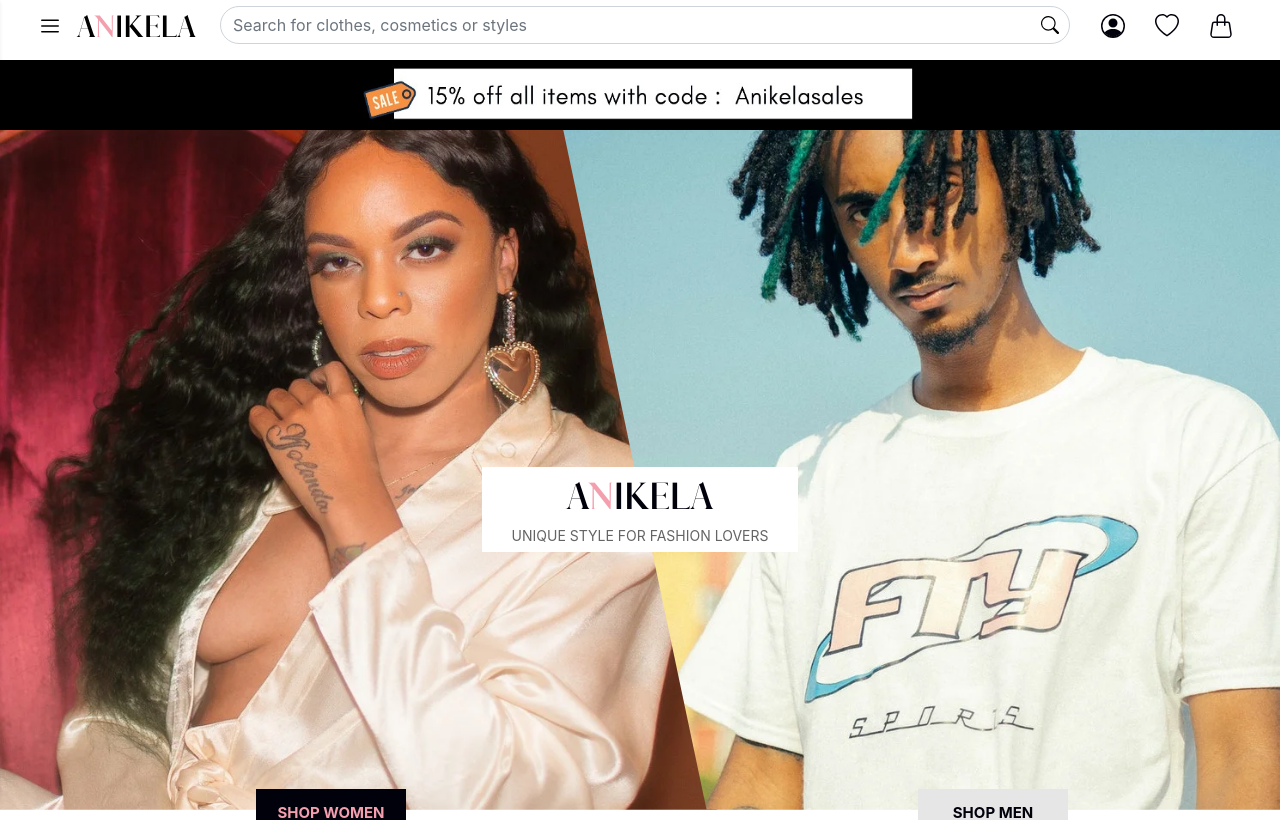
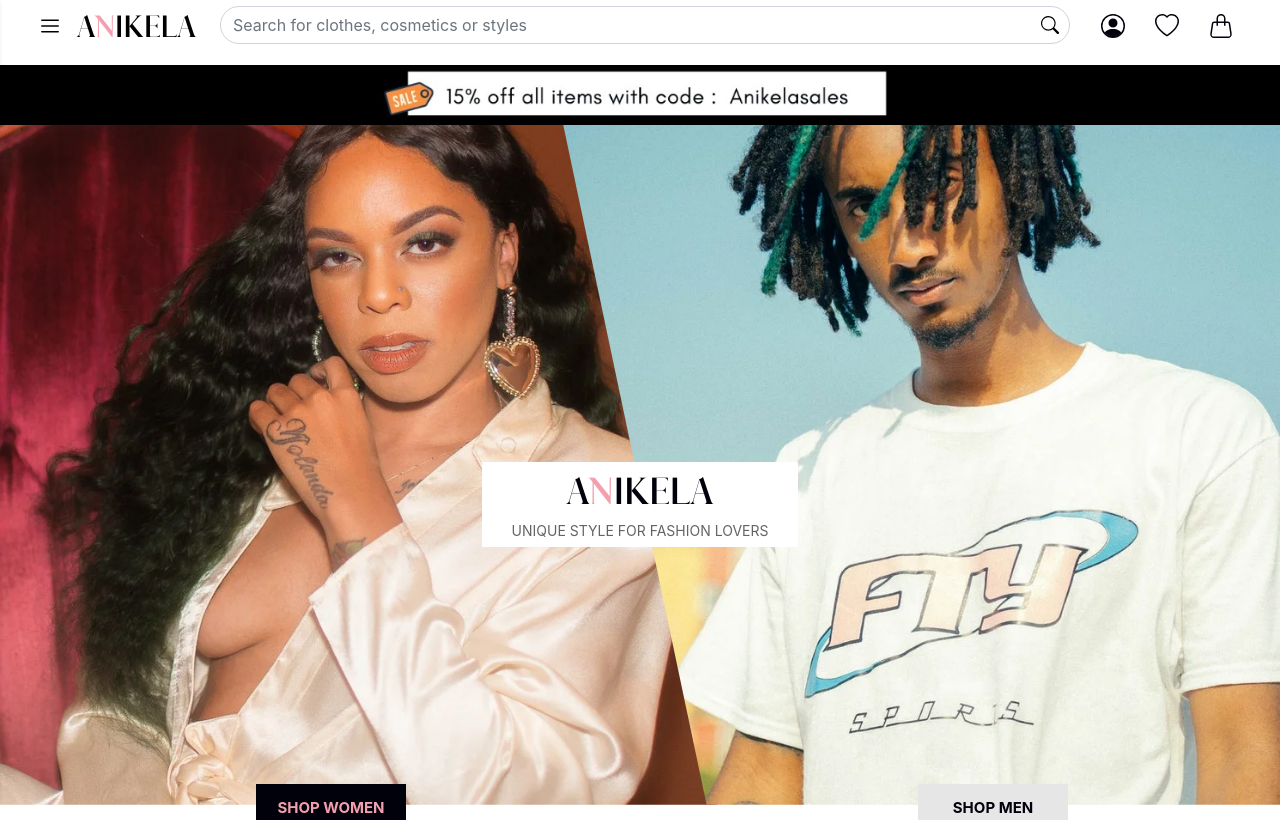
Before and after one commit to Coast-Information-Technology/anikela-ecommerce-customers-frontend, a React (Create React App) app: page / in a window 1280 px wide. Shown: the top 820 px of the page. Built offline with nearby package versions, Linux system fonts and the light colour scheme.

Commit message:
updated the homepage banner

```diff
--- a/src/scss/pages/_home.scss
+++ b/src/scss/pages/_home.scss
@@ -4,11 +4,11 @@
 }
 .homebanner {
   width: 100%;
-  height: 70px;
+  height: 60px;
   background: #000;
 }
 .discount-container {
-  margin-top: 10px;
+  margin-top: 15px;
   margin-bottom: 10px;
 }
 .discount_img {
@@ -16,7 +16,7 @@
   margin-left: auto;
   margin-right: auto;
   width: 50%;
-  height: 70px;
+  height: 55px;
 }
 .imagewrapper {
   position: relative;
```
Also changed, not shown: src/assets/images/discount_img.jpg.
